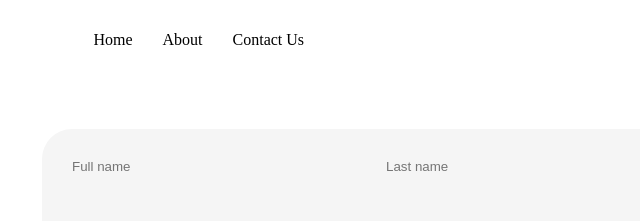
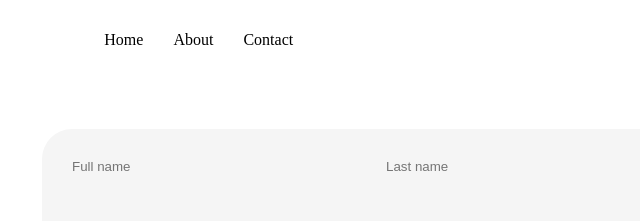
Before and after one commit to Abhishekgoud2004/web-development, a plain HTML site: page contact.html in a window 1280 px wide. Shown: the top 221 px of the page, 588-1228 px from the left. Drawn offline with Linux system fonts and the light colour scheme.

Commit message:
Update contact.html

```diff
--- a/contact.html
+++ b/contact.html
@@ -16,7 +16,7 @@
                 <ul>
                     <li><a href="index.html">Home</a></li>
                     <li><a href="about.html">About</a></li>
-                    <li><a href="contact.html">Contact Us</a></li>
+                    <li><a href="contact.html">Contact</a></li>
                 </ul>
             </div>
             <div class="about-nav-btn">
```
